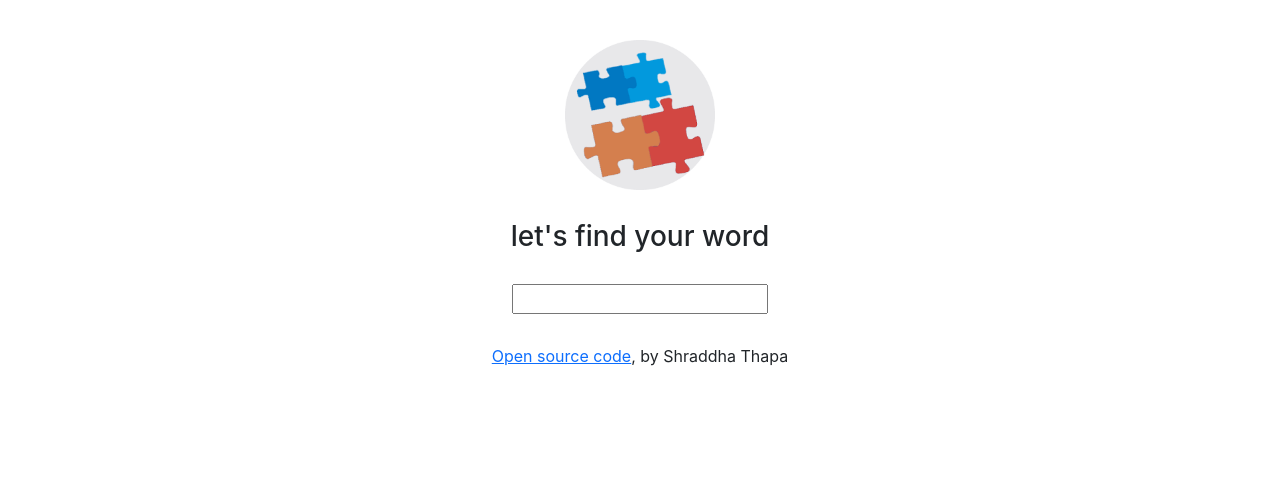
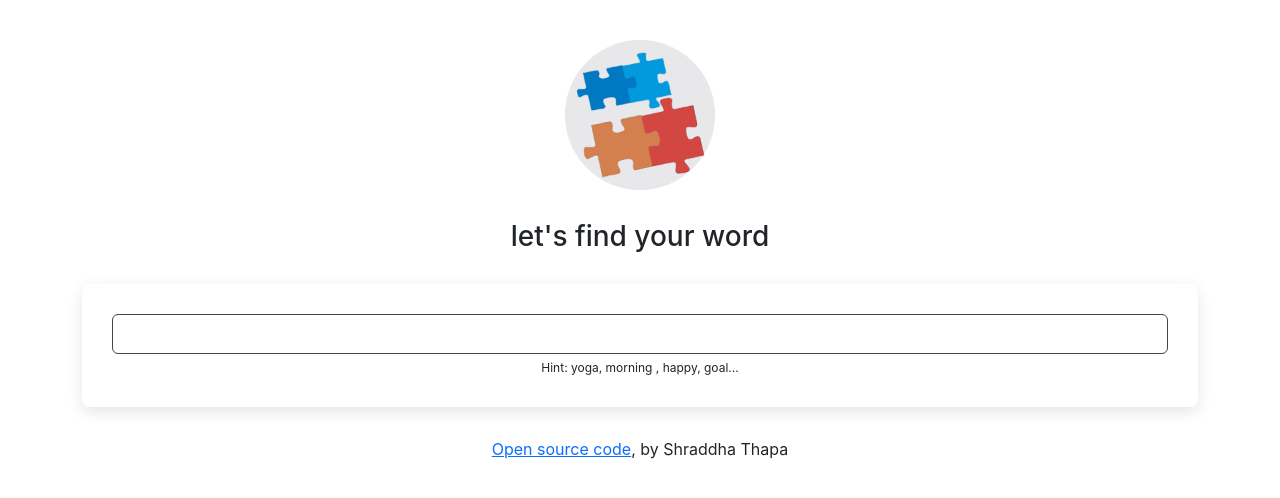
Before and after one commit to kcshrad/dictionary-react-project, a React (Create React App) app: page / in a window 1280 px wide. Shown: the top 498 px of the page. Built offline with nearby package versions, Linux system fonts and the light colour scheme.

Commit message:
styling is done by adding css components

```diff
--- a/src/Dictionary.css
+++ b/src/Dictionary.css
@@ -1,3 +1,17 @@
-.Dictionary {
-  margin: 10px 0;
+.Dictionary section {
+  background: white;
+  padding: 30px;
+  border-radius: 8px;
+  margin: 20px 0;
+  box-shadow: 0 5px 15px rgb(0 0 0 /10%);
 }
+.Dictionary input {
+  width: 100%;
+  padding: 7px 4px;
+  border: 1px solid #444;
+  border-radius: 6px;
+}
+.Dictionary .hint {
+  margin-top: 5px;
+  font-size: 12px;
+}
--- a/src/Dictionary.js
+++ b/src/Dictionary.js
@@ -26,9 +26,12 @@ export default function Dictionary() {
 
   return (
     <div className="Dictionary">
-      <form onSubmit={search}>
-        <input type="search" onChange={handleKeywordChange} />
-      </form>
+      <section>
+        <form onSubmit={search}>
+          <input type="search" onChange={handleKeywordChange} />
+        </form>
+        <div className="hint">Hint: yoga, morning , happy, goal...</div>
+      </section>
       <Results results={results} />
     </div>
   );
--- /dev/null
+++ b/src/Meaning.css
@@ -0,0 +1,11 @@
+.Meaning h3 {
+  font-size: 24px;
+  line-height: 1.5;
+  font-weight: bold;
+}
+.Meaning .example {
+  font-size: 14px;
+  opacity: 0.8;
+  font-style: italic;
+  margin-top: 10px;
+}
--- a/src/Meaning.js
+++ b/src/Meaning.js
@@ -1,5 +1,6 @@
 import React from "react";
 import Synonyms from "./Synonyms";
+import "./Meaning.css";
 
 export default function Meaning(props) {
   //console.log(props.meaning);
@@ -9,16 +10,10 @@ export default function Meaning(props) {
       {props.meaning.definitions.map(function (definition, index) {
         return (
           <div key={index}>
-            <p>
-              <strong>Definition:</strong>
-              {definition.definition}
-              <br />
+            <div className="definition">{definition.definition}</div>
+            <div className="example">{definition.example}</div>
 
-              <em>{definition.example}</em>
-              <br />
-
-              <Synonyms synonyms={definition.synonyms} />
-            </p>
+            <Synonyms synonyms={definition.synonyms} />
           </div>
         );
       })}
--- /dev/null
+++ b/src/Phonetic.css
@@ -0,0 +1,18 @@
+.Phonetic {
+  height: 60px;
+}
+
+.Phonetic a {
+  border: 1px solid #ddd;
+  text-decoration: none;
+  padding: 10px 20px;
+  border-radius: 20px;
+  font-size: 10px;
+  margin-right: 10px;
+  font-weight: bold;
+  transition: all 150ms ease-in-out;
+}
+.Phonetic a:hover {
+  background: #d90026;
+  color: white;
+}
--- a/src/Phonetic.js
+++ b/src/Phonetic.js
@@ -1,11 +1,12 @@
 import React from "react";
+import "./Phonetic.css";
 
 export default function Phonetic(props) {
   console.log(props.phonetic);
   return (
     <div className="Phonetic">
       <a href={props.phonetic.audio}>Listen</a>
-      <br />
+
       {props.phonetic.text}
     </div>
   );
--- /dev/null
+++ b/src/Results.css
@@ -0,0 +1,5 @@
+.Results h2 {
+  font-size: 32px;
+  font-weight: bold;
+  line-height: 1.5;
+}
--- a/src/Results.js
+++ b/src/Results.js
@@ -1,11 +1,13 @@
 import React from "react";
 import Meaning from "./Meaning";
 import Phonetic from "./Phonetic";
+import "./Results.css";
 
 export default function Results(props) {
   if (props.results) {
     return (
       <div className="Results">
+        <section>
           <h2>{props.results.word}</h2>
           {props.results.phonetics.map(function (phonetic, index) {
             return (
@@ -14,11 +16,12 @@ export default function Results(props) {
               </div>
             );
           })}
+        </section>
         {props.results.meanings.map(function (meaning, index) {
           return (
-            <div key={index}>
+            <section key={index}>
               <Meaning meaning={meaning} />
-            </div>
+            </section>
           );
         })}
       </div>
--- /dev/null
+++ b/src/Synonyms.css
@@ -0,0 +1,11 @@
+.Synonyms {
+  margin: 20px 0 0;
+  padding: 0;
+}
+
+.Synonyms li {
+  font-size: 14px;
+  display: inline-block;
+  padding-right: 10px;
+  line-height: 1;
+}
--- a/src/Synonyms.js
+++ b/src/Synonyms.js
@@ -1,4 +1,5 @@
 import React from "react";
+import "./Synonyms.css";
 
 export default function Synonyms(props) {
   if (props.synonyms) {
```
Lines whose indentation alone changed are shown as unchanged.
